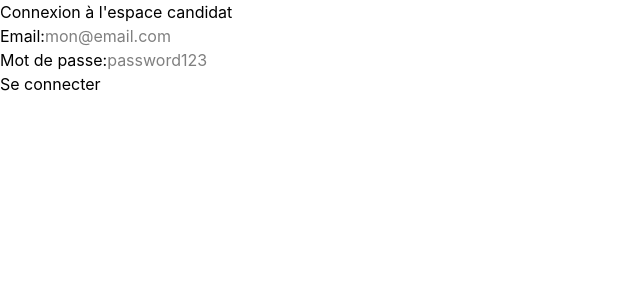
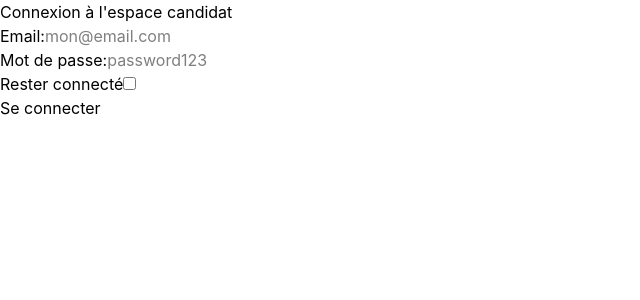
Before and after one commit to MathieuBourasseau/job-tracker-front, a React (Vite) app: page /login in a window 1280 px wide. Shown: the top 300 px of the page, without its empty margins (0-640 px from the left). Built offline with nearby package versions, Linux system fonts and the light colour scheme.

Commit message:
feat: add remember-me option to login form
Store the token in localStorage when "rester connecté" is checked,
otherwise use sessionStorage so it clears when the tab closes.

```diff
--- a/src/pages/LoginPage.tsx
+++ b/src/pages/LoginPage.tsx
@@ -11,6 +11,7 @@ export default function LoginPage() {
     const [formData, setFormData] = useState<LoginFormData>({
         email: "",
         password: "",
+        rememberMe: false,
     });
 
     // Success and error messages
@@ -27,6 +28,14 @@ export default function LoginPage() {
             setFormData({ ...formData, [e.target.name]: e.target.value});
         }
 
+    // --- handleRememberMeCheck ---
+
+        // According to the case checked or not the token duration will change
+
+        const handleRememberMe = (e: React.ChangeEvent<HTMLInputElement>) => {
+            setFormData({ ...formData, [e.target.name] : e.target.checked })
+        }
+
     // --- handleSubmit ---
 
         const handleSubmit = async (e: React.SubmitEvent<HTMLFormElement>) => {
@@ -41,6 +50,7 @@ export default function LoginPage() {
             try {
 
                 // Send request to back end with form data values
+
                 const response = await fetch(`${API_URL}/api/auth/login`, {
                     method: "POST",
                     headers: {"Content-Type" : "application/json"},
@@ -50,12 +60,17 @@ export default function LoginPage() {
                 const data = await response.json();
 
                 // Condition to see what to do with response
+
                 if(response.ok){
                     // Display success message
                     setSuccessMessage("Connexion réussie !");
 
-                    // Store token in local storage
-                    localStorage.setItem("token", data.token);
+                    // Use local storage or session storage depending on user's choice
+                    if(formData.rememberMe){
+                        localStorage.setItem("token", data.token);
+                    } else {
+                        sessionStorage.setItem("token", data.token)
+                    }
 
                     // Hide success message after a few seconds and redirect towards user's applications
                     setTimeout(() => {
@@ -80,6 +95,8 @@ export default function LoginPage() {
                 <fieldset>
                 <legend>Connexion à l'espace candidat</legend>
                     <div>
+
+                        {/* Email input */}
                         <div>
                             <label htmlFor="email">Email:</label>
                             <input
@@ -92,6 +109,7 @@ export default function LoginPage() {
                             />
                         </div>
 
+                        {/* Password input */}
                         <div>
                             <label htmlFor="password">Mot de passe:</label>
                             <input
@@ -101,6 +119,18 @@ export default function LoginPage() {
                                 id="password"
                                 value={formData.password ?? ""}
                                 placeholder="password123"
+                            />
+                        </div>
+
+                        {/* Remember me input */}
+                        <div>
+                            <label htmlFor="rememberMe">Rester connecté</label>
+                            <input
+                                type="checkbox"
+                                onChange={handleRememberMe}
+                                checked={formData.rememberMe ?? false}
+                                name="rememberMe"
+                                id="rememberMe"
                             />
                         </div>
                     </div>
--- a/src/types/forms.ts
+++ b/src/types/forms.ts
@@ -2,4 +2,5 @@
 export type LoginFormData = {
     email: string;
     password: string;
+    rememberMe: boolean;
 }
```
